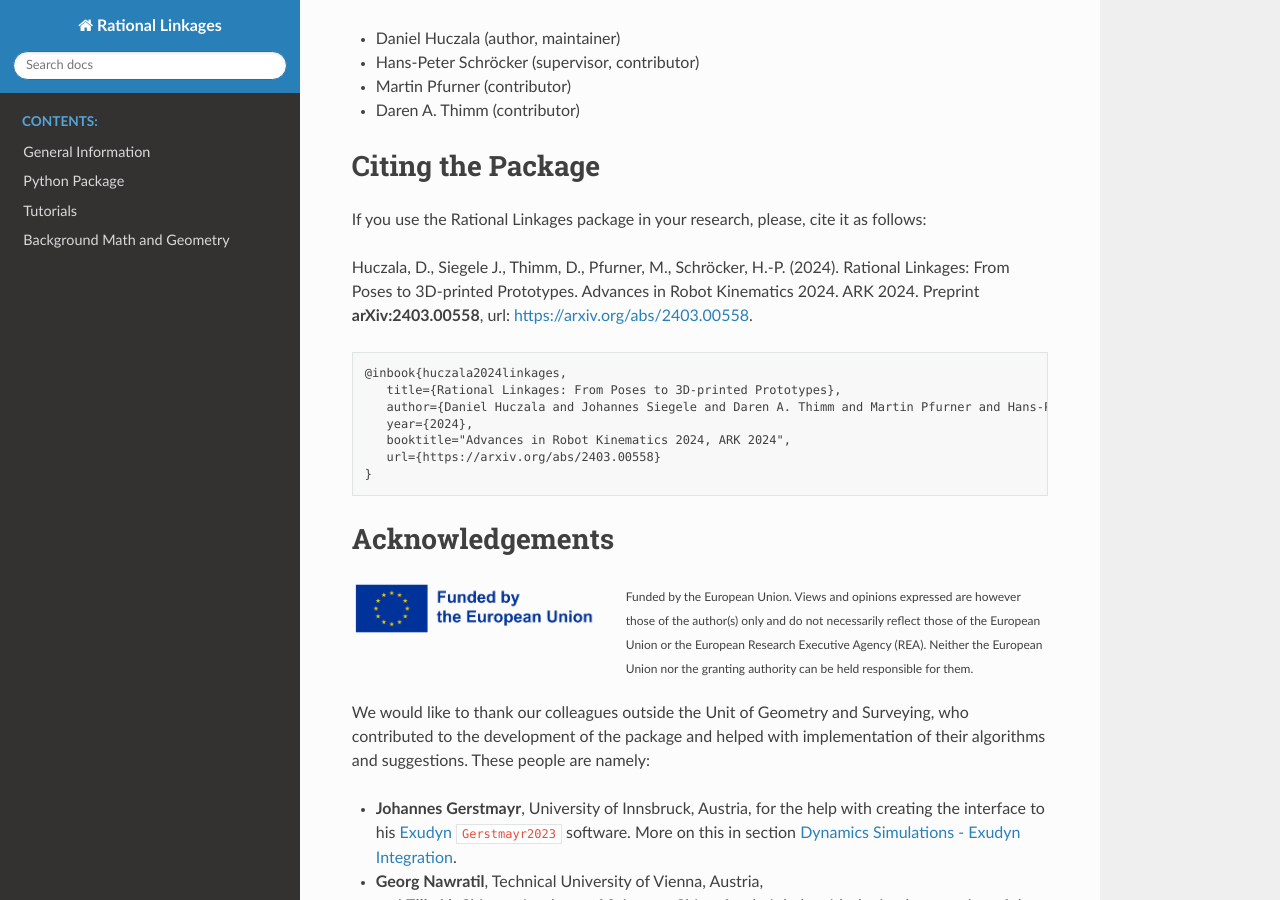
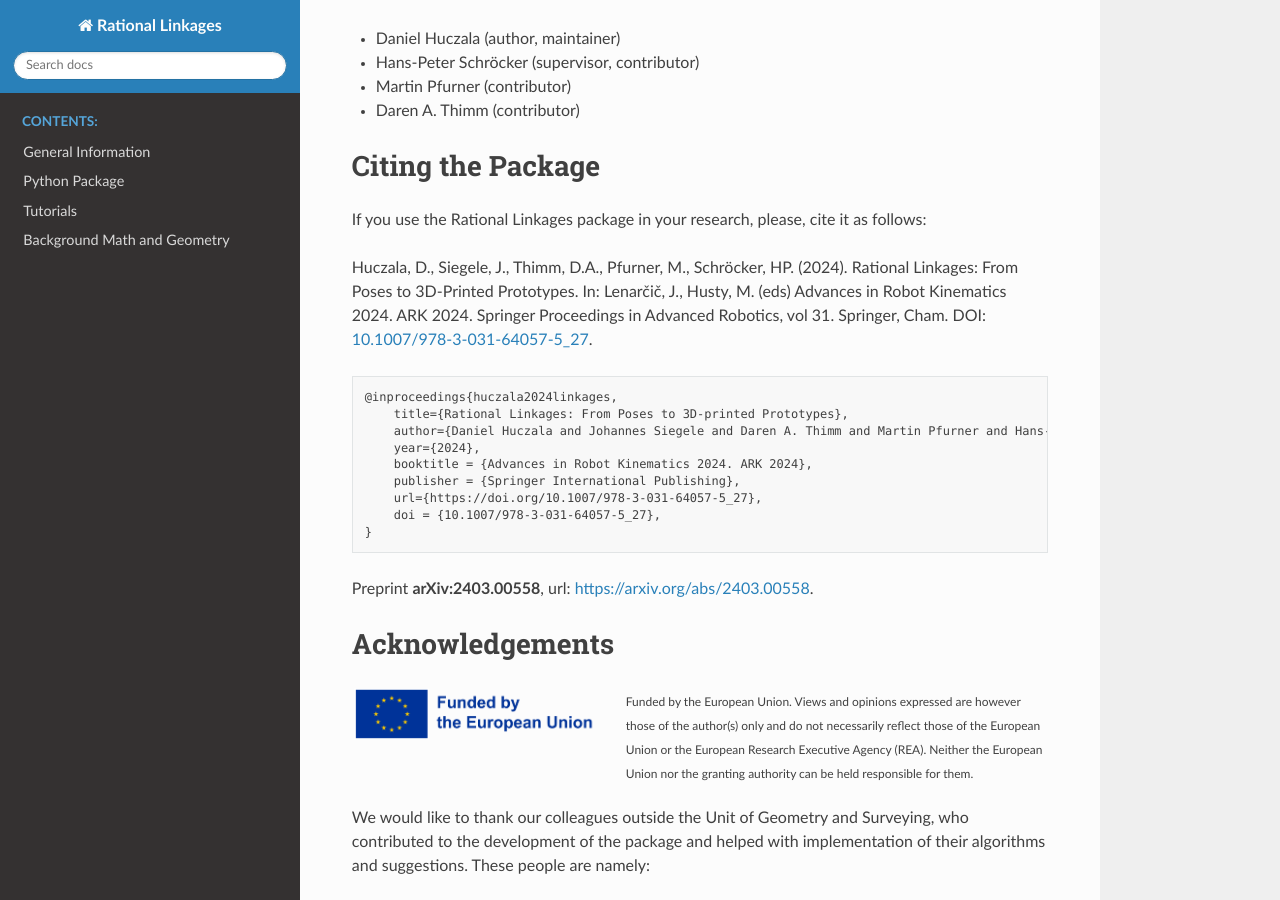
Before and after one commit to hucik14/rational-linkages, a Sphinx documentation site: the page built from docs/source/index.rst, in a window 1280 px wide and 900 px high, scrolled down 1780 px. Built offline with Sphinx 7.4.7 and the Read the Docs theme 2.0.0, drawn with Linux system fonts in a browser that asks for light colours; cross-references to code outside the pages are shown as plain code.

Commit message:
citation updated with doi

```diff
--- a/docs/source/index.rst
+++ b/docs/source/index.rst
@@ -100,20 +100,25 @@ Citing the Package
 
 If you use the Rational Linkages package in your research, please, cite it as follows:
 
-Huczala, D., Siegele J., Thimm, D., Pfurner, M., Schröcker, H.-P. (2024).
-Rational Linkages: From Poses to 3D-printed Prototypes.
-Advances in Robot Kinematics 2024. ARK 2024.
-Preprint **arXiv:2403.00558**, url: `https://arxiv.org/abs/2403.00558 <https://arxiv.org/abs/2403.00558>`_.
+Huczala, D., Siegele, J., Thimm, D.A., Pfurner, M., Schröcker, HP. (2024).
+Rational Linkages: From Poses to 3D-Printed Prototypes.
+In: Lenarčič, J., Husty, M. (eds) Advances in Robot Kinematics 2024. ARK 2024.
+Springer Proceedings in Advanced Robotics, vol 31. Springer, Cham.
+DOI: `10.1007/978-3-031-64057-5_27 <https://doi.org/10.1007/978-3-031-64057-5_27>`_.
 
 .. code-block:: text
 
-   @inbook{huczala2024linkages,
-      title={Rational Linkages: From Poses to 3D-printed Prototypes},
-      author={Daniel Huczala and Johannes Siegele and Daren A. Thimm and Martin Pfurner and Hans-Peter Schröcker},
-      year={2024},
-      booktitle="Advances in Robot Kinematics 2024, ARK 2024",
-      url={https://arxiv.org/abs/2403.00558}
+   @inproceedings{huczala2024linkages,
+       title={Rational Linkages: From Poses to 3D-printed Prototypes},
+       author={Daniel Huczala and Johannes Siegele and Daren A. Thimm and Martin Pfurner and Hans-Peter Schröcker},
+       year={2024},
+       booktitle = {Advances in Robot Kinematics 2024. ARK 2024},
+       publisher = {Springer International Publishing},
+       url={https://doi.org/10.1007/978-3-031-64057-5_27},
+       doi = {10.1007/978-3-031-64057-5_27},
    }
+
+Preprint **arXiv:2403.00558**, url: `https://arxiv.org/abs/2403.00558 <https://arxiv.org/abs/2403.00558>`_.
 
 Acknowledgements
 ================
```
Also changed, not shown: README.md (+12 -7 lines).
